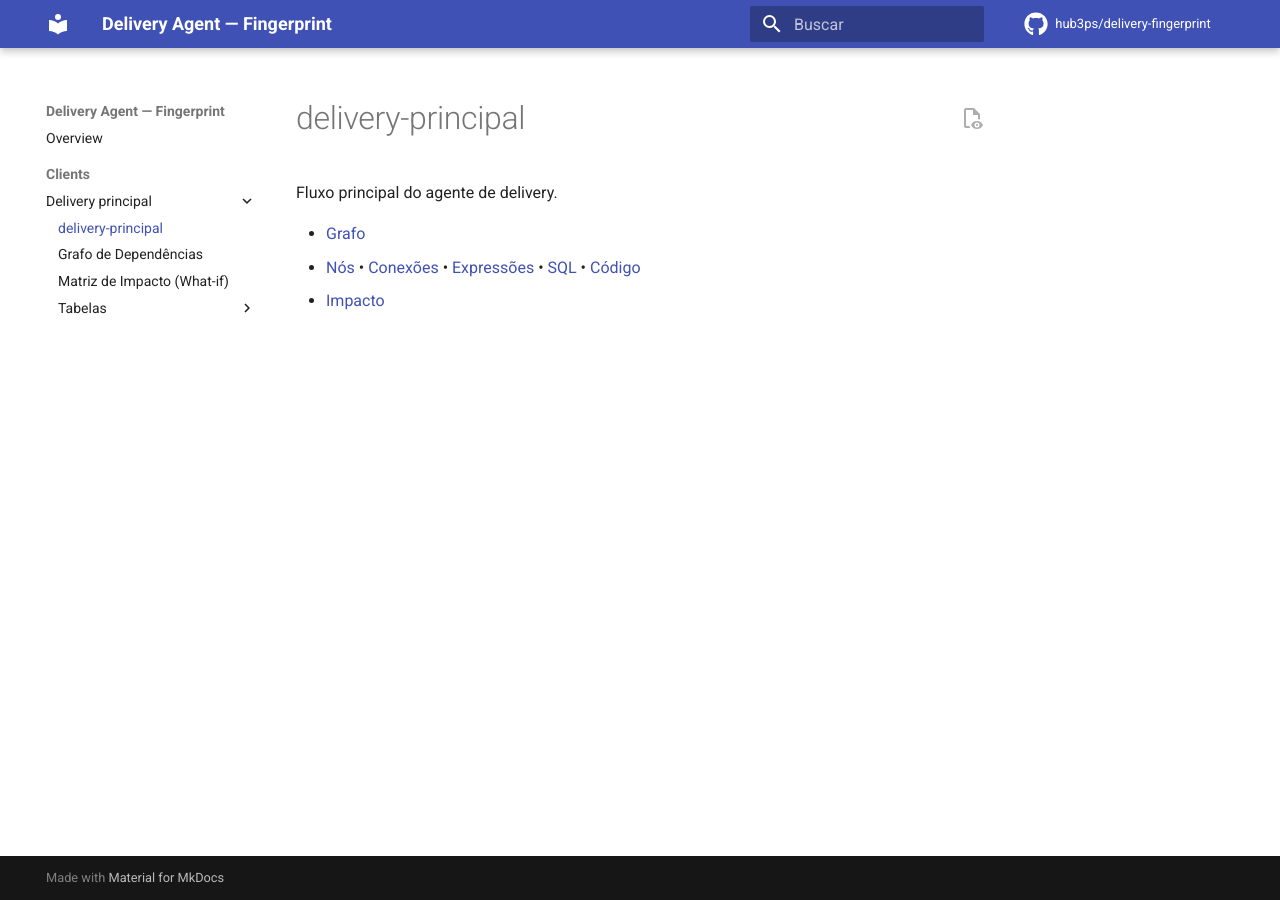
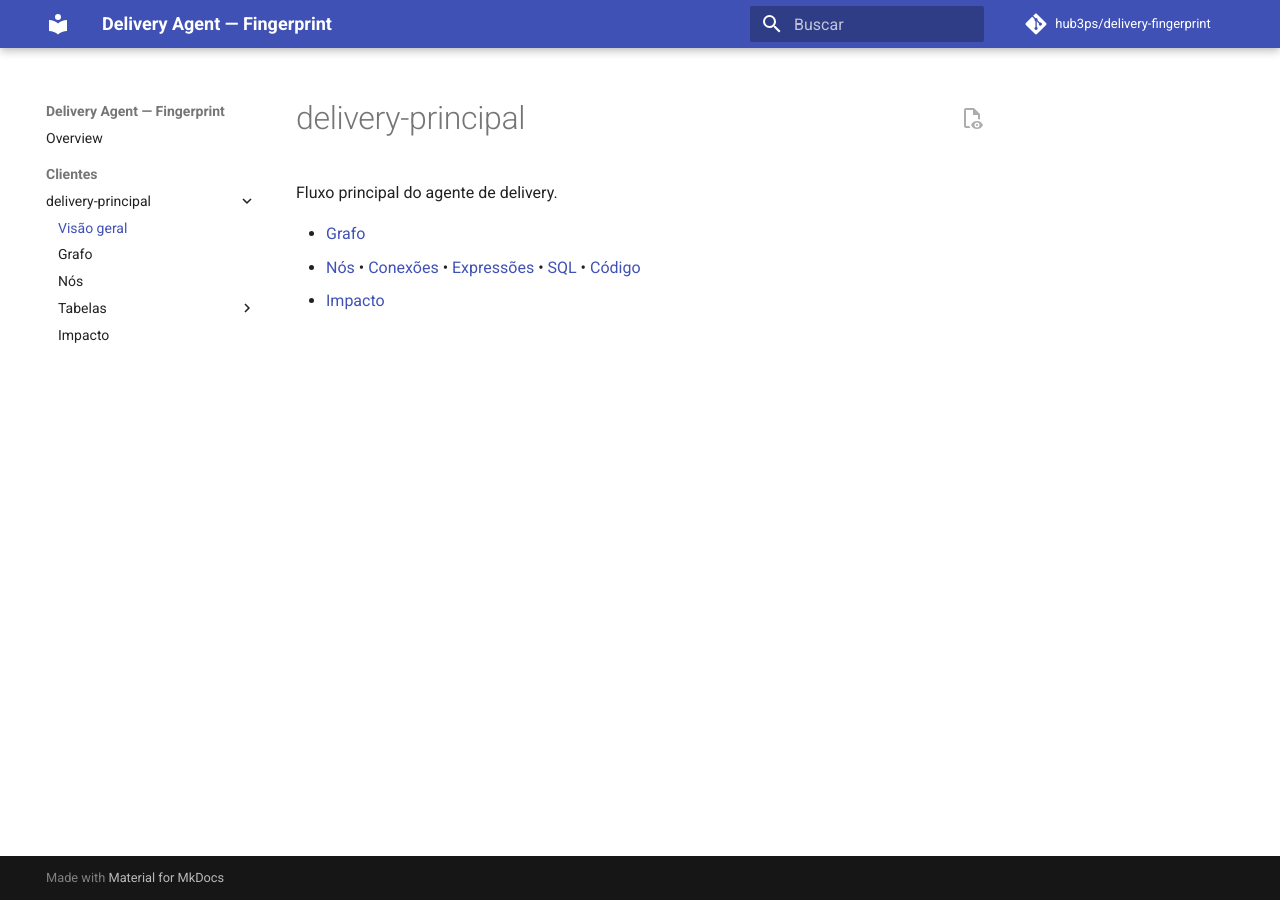
Before and after one commit to hub3ps/delivery-fingerprint, an MkDocs documentation site: the page built from docs/clients/delivery-principal/index.md, in a window 1280 px wide. Built offline with MkDocs 1.6.1 and Material for MkDocs 9.7.7, drawn with Linux system fonts in a browser that asks for light colours; comment, search, counter and statistics services are not loaded; some of the changed lines change nothing that is shown.

Commit message:
Update mkdocs.yml

```diff
--- a/mkdocs.yml
+++ b/mkdocs.yml
@@ -12,8 +12,6 @@
     - content.code.copy
     - content.code.annotate
     - content.action.view
-  icon:
-    repo: fontawesome/brands/github
 
 repo_url: https://github.com/hub3ps/delivery-fingerprint
 repo_name: hub3ps/delivery-fingerprint
@@ -21,7 +19,6 @@
 plugins:
   - search
   - mermaid2
-  - awesome-pages
   - git-revision-date-localized:
       fallback_to_build_date: true
       enable_creation_date: false
@@ -35,7 +32,6 @@
   - def_list
   - attr_list
   - md_in_html
-  # PyMdown – melhora código, detalhes, tabs etc.
   - pymdownx.superfences
   - pymdownx.details
   - pymdownx.highlight
@@ -49,5 +45,16 @@
 extra_css:
   - assets/impact.css
 
-# Usando awesome-pages: o nav é gerado a partir da estrutura de pastas em docs/
-# (não declare "nav:" aqui)
+nav:
+  - Overview: index.md
+  - Clientes:
+      - delivery-principal:
+          - Visão geral: clients/delivery-principal/index.md
+          - Grafo: clients/delivery-principal/grafo.md
+          - Nós: clients/delivery-principal/nodes/index.md
+          - Tabelas:
+              - Conexões: clients/delivery-principal/tabelas/edges.md
+              - Expressões: clients/delivery-principal/tabelas/expressions.md
+              - SQL: clients/delivery-principal/tabelas/sql.md
+              - Código: clients/delivery-principal/tabelas/code.md
+          - Impacto: clients/delivery-principal/impacto.md
```
